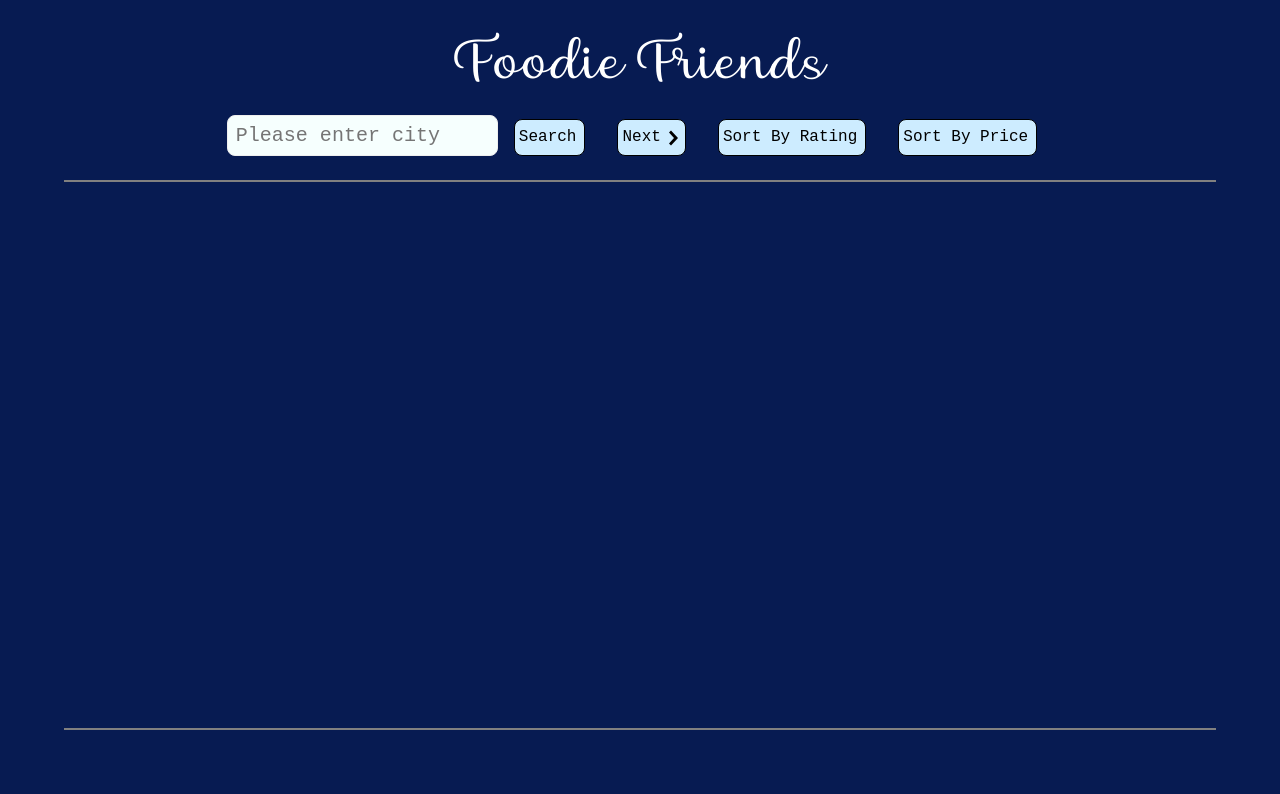
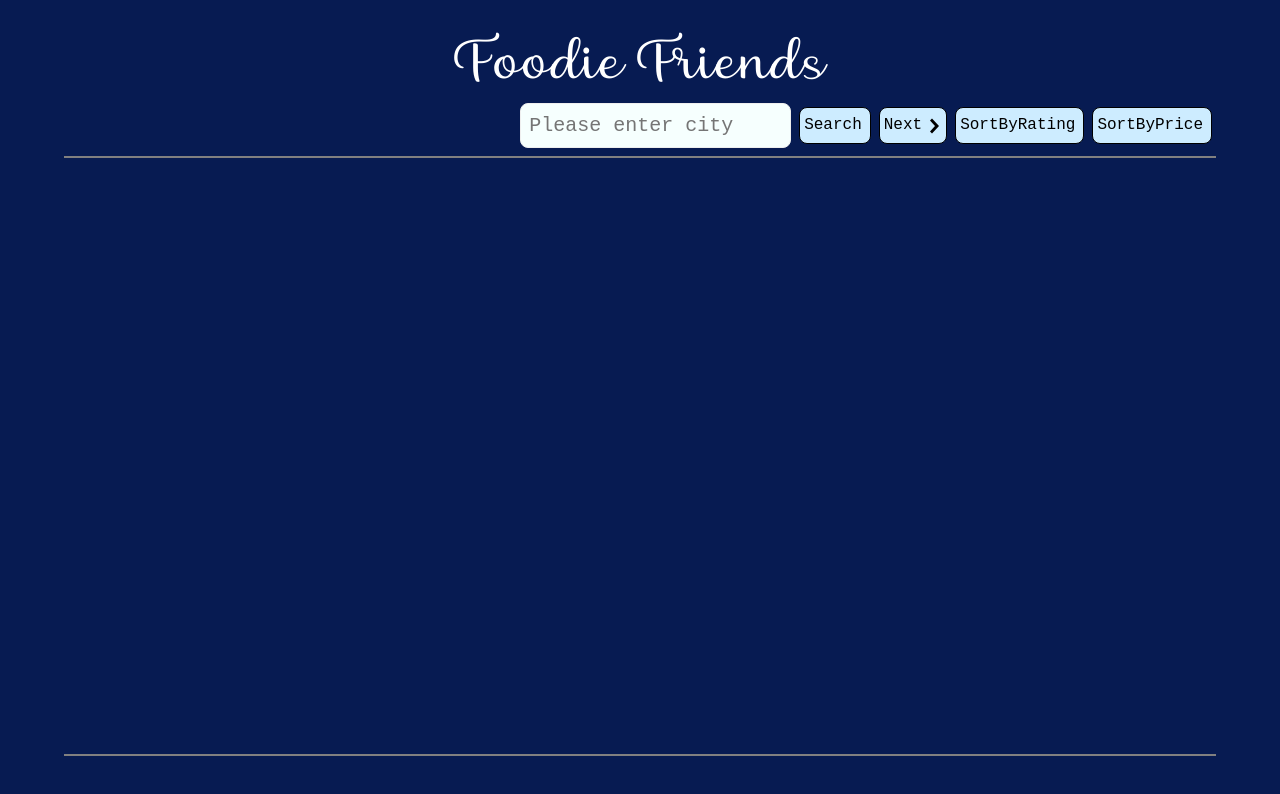
Before and after one commit to Sampandu/foodie-friends, a React (Create React App) app: page / in a window 1280 px wide. Shown: the top 794 px of the page. Built offline with nearby package versions, Linux system fonts and the light colour scheme.

Commit message:
adjust the style of all buttons

```diff
--- a/src/components/Scroll.js
+++ b/src/components/Scroll.js
@@ -8,7 +8,7 @@ const Scroll = (props) => {
           'borderBottom': '2px solid gray',
           margin: 'auto',
           width: '90%',
-          height: '550px'}}>
+          height: '600px'}}>
       {props.children}
     </div>
   )
--- a/src/containers/App.css
+++ b/src/containers/App.css
@@ -23,3 +23,8 @@ button {
 li {
   list-style: none;
 }
+
+.nav {
+  display: flex;
+  justify-content: flex-end;
+}
--- a/src/containers/App.js
+++ b/src/containers/App.js
@@ -66,22 +66,22 @@ class App extends Component {
       <div className='tc'>
         <h1 className='f1 pt2 pb1 mb0'>Foodie  Friends</h1>
 
-        <div className='pt1 pb2'>
+        <div className='pt1 pb2 mr5 nav'>
           <input
-            className='f4 pa2 ba br3 b--light-gray bg-washed-blue'
+            className='f4 pa2 ba br3 b--light-gray bg-washed-blue mr1'
             type='search'
             placeholder='Please enter city'
             onChange={this.onSearchChange}
           />
           <button
-            className='f5 no-underline black bg-lightest-blue hover-bg-light-blue hover-white inline-flex items-center ph1 pv2 ba border-box br3 ma3'
+            className='f5 no-underline black bg-lightest-blue hover-bg-light-blue hover-white inline-flex items-center ph1 pv2 ba border-box br3 ma1'
             type='click'
             onClick={this.handleSearch}>
             <span className='pr1'>Search</span>
           </button>
 
           <button
-            className='f5 no-underline black bg-lightest-blue hover-bg-light-blue hover-white inline-flex items-center ph1 pv2 ba border-box br3 ma3'
+            className='f5 no-underline black bg-lightest-blue hover-bg-light-blue hover-white inline-flex items-center ph1 pv2 ba border-box br3 ma1'
             type='click'
             onClick={this.handleNextPage}
             >
@@ -97,17 +97,17 @@ class App extends Component {
           </button>
 
           <button
-            className='f5 no-underline black bg-lightest-blue hover-bg-light-blue hover-white inline-flex items-center ph1 pv2 ba border-box br3 ma3'
+            className='f5 no-underline black bg-lightest-blue hover-bg-light-blue hover-white inline-flex items-center ph1 pv2 ba border-box br3 ma1'
             type='click'
             onClick={this.handleSortByRating}>
-            <span className='pr1'>Sort By Rating</span>
+            <span className='pr1'>SortByRating</span>
           </button>
 
           <button
-            className='f5 no-underline black bg-lightest-blue hover-bg-light-blue hover-white inline-flex items-center ph1 pv2 ba border-box br3 ma3'
+            className='f5 no-underline black bg-lightest-blue hover-bg-light-blue hover-white inline-flex items-center ph1 pv2 ba border-box br3 ma1'
             type='click'
             onClick={this.handleSortByPrice}>
-            <span className='pr1'>Sort By Price</span>
+            <span className='pr1'>SortByPrice</span>
           </button>
         </div>
 
```
